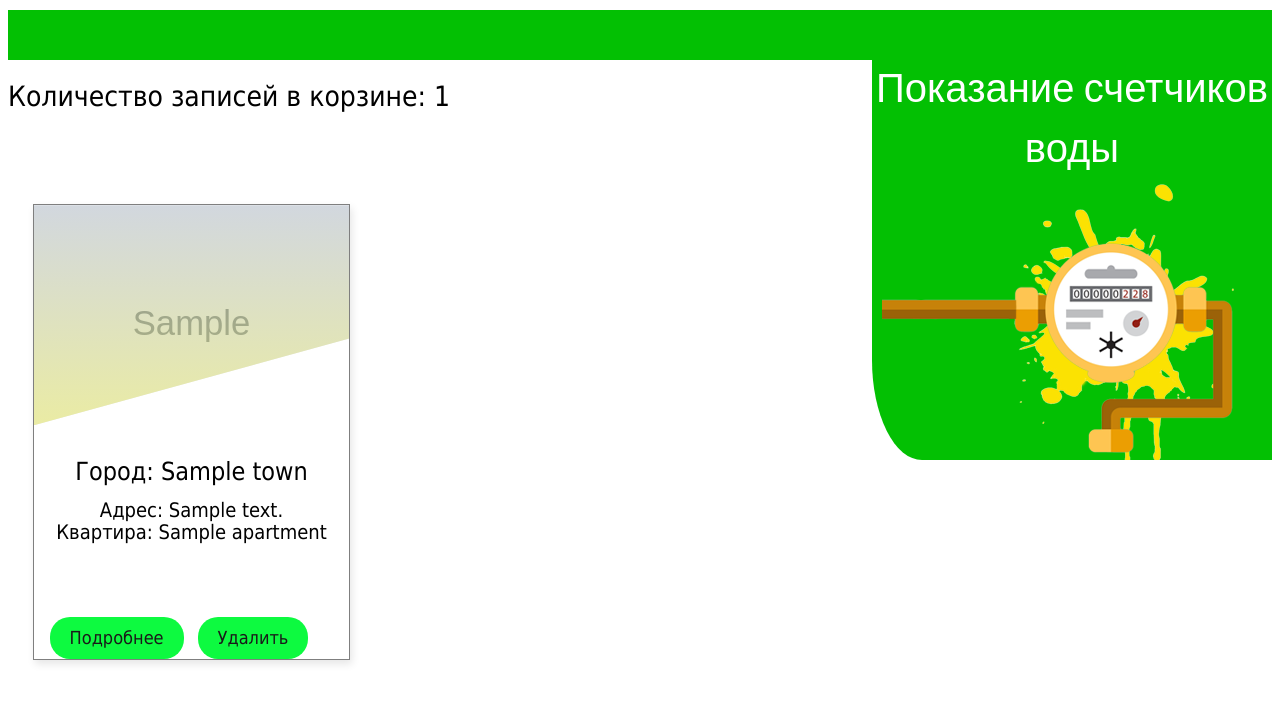
After one commit to Leo7416/WEB-Backend, a Django app: template water_meter/templates/shoppingCart.html in a window 1280 px wide. The commit adds this page. Shown: the top 703 px of the page. Run offline with Django 3.2, Linux system fonts and the light colour scheme; the template is opened without the code that fills it: most values are stand-ins (such as "Sample title", 1, 10 or a date in 2020); grey boxes marked "Sample" are stand-in pictures.

Commit message:
add cart button, add application counter m-m

```diff
--- a/bmstu_lab/settings.py
+++ b/bmstu_lab/settings.py
@@ -106,6 +106,7 @@ AUTH_PASSWORD_VALIDATORS = [
     },
 ]
 
+AUTH_USER_MODEL = 'water_meter.CustomUser'
 
 # Internationalization
 # https://docs.djangoproject.com/en/4.2/topics/i18n/
--- a/bmstu_lab/urls.py
+++ b/bmstu_lab/urls.py
@@ -3,6 +3,7 @@ from django.urls import path
 from water_meter import views
 from django.conf import settings
 from django.conf.urls.static import static
+from django.contrib.auth.views import LoginView
 
 urlpatterns = [
     path('admin/', admin.site.urls),
@@ -10,4 +11,6 @@ urlpatterns = [
     path('application/<int:address_id>/', views.GetApplication, name='application_url'),
     path('query', views.GetQuery, name='query'),
     path('logical_delete/<int:address_id>/', views.Logical_delete_address, name='logical_delete_url'),
+    path('address/add/<int:address_id>/', views.AddToCart, name='add'),
+    path('cart/', views.GetCart, name='cart'),
 ] + static(settings.MEDIA_URL, document_root=settings.MEDIA_ROOT)
--- a/water_meter/admin.py
+++ b/water_meter/admin.py
@@ -1,8 +1,8 @@
 from django.contrib import admin
-from .models import Users
+from .models import CustomUser
 from .models import WaterMeterReading
 from .models import Addresses
 
-admin.site.register(Users)
+admin.site.register(CustomUser)
 admin.site.register(WaterMeterReading)
 admin.site.register(Addresses)
--- a/water_meter/static/css/examp.css
+++ b/water_meter/static/css/examp.css
@@ -54,11 +54,19 @@
   justify-content: top left;
 }
 
-.button {
+.button-container {
+  width: 300px; /* Ширина контейнера */
+  margin-top: 130px; /* Отступ сверху */
+  text-align: center; /* Выравнивание по центру */
+}
+
+.button-container .button,
+.button-container .button-2,
+.button-container .button-3 {
   display: inline-block;
   background: #0dfa40;
   color: #fff;
-  padding: 12px;
+  padding: 12px 20px; /* Внутренние отступы */
   border: none;
   border-radius: 20px;
   text-decoration: none;
@@ -67,30 +75,18 @@
   line-height: 1;
   font-weight: 100;
   cursor: pointer;
-  margin-left: 15px;
-  margin-top: 35%;
-}
-
-.button-2 {
-  display: inline-block;
-  background: #0dfa40;
-  color: #fff;
-  padding: 12px;
-  border: none;
-  border-radius: 20px;
-  text-decoration: none;
-  font-family: Tahoma;
-  font-size: 18px;
-  line-height: 1;
-  font-weight: 100;
-  cursor: pointer;
-  margin-left: 85px;
-  margin-top: 35%;
+  margin-right: 10px; /* Отступ между кнопками */
 }
 
 h2 {
   font-family: Tahoma;
   margin: 0;
+}
+
+.inf {
+  font-family: Tahoma;
+  margin-top: 20px;
+  font-size: 28px;
 }
 
 input,
--- /dev/null
+++ b/water_meter/templates/shoppingCart.html
@@ -0,0 +1,29 @@
+{% extends 'base.html' %}
+{% load static %}
+
+{% block title %} Корзина {% endblock %}
+
+{% block content %}
+<ul class="ul"></ul>
+<div class="oval">
+    <p class="text_oval">Показание счетчиков воды</p>
+</div>
+<p class="inf"> Количество записей в корзине: {{ cart_count }} </p>
+<div class="card-container"> <!-- Новый контейнер для карточек -->
+    {% for application in data %}
+    <div class="card">
+        <div class="cut">
+            <div class="card-header" style="background-image: url({{application.images.url}})"> </div>
+        </div>
+        <p class="info"> Город: {{ application.town }}
+        <p class="card-text"> Адрес: {{ application.address }} </p>
+        <p class="card-text-1"> Квартира: {{ application.apartment }} </p>
+        </p>
+        <div class="button-container">
+            <button class="button"><a href="/application/{{application.address_id}}">Подробнее</a></button>
+            <button class="button-2"><a href="/logical_delete/{{application.address_id}}">Удалить</a></button>
+        </div>
+    </div>
+    {% endfor %}
+</div>
+{% endblock %}
```
Also changed, not shown: water_meter/models.py (+62 -36 lines), water_meter/templates/applications.html (+8 -2 lines), water_meter/views.py (+54 -6 lines), water_meter/migrations/0001_initial.py.
